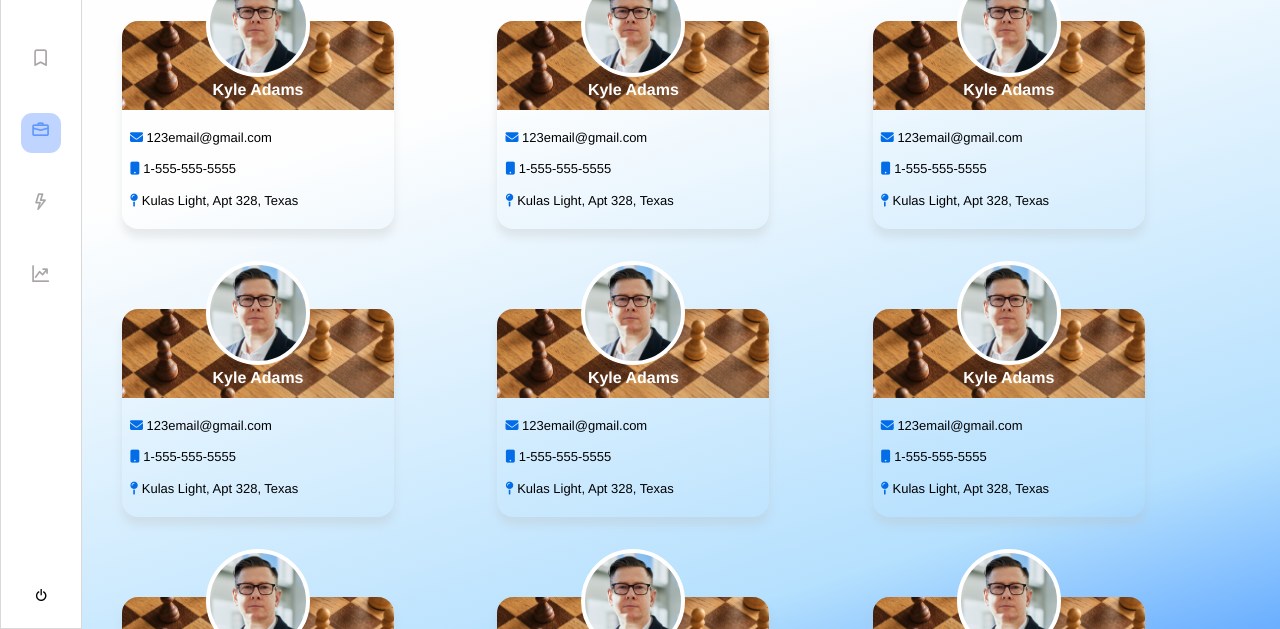
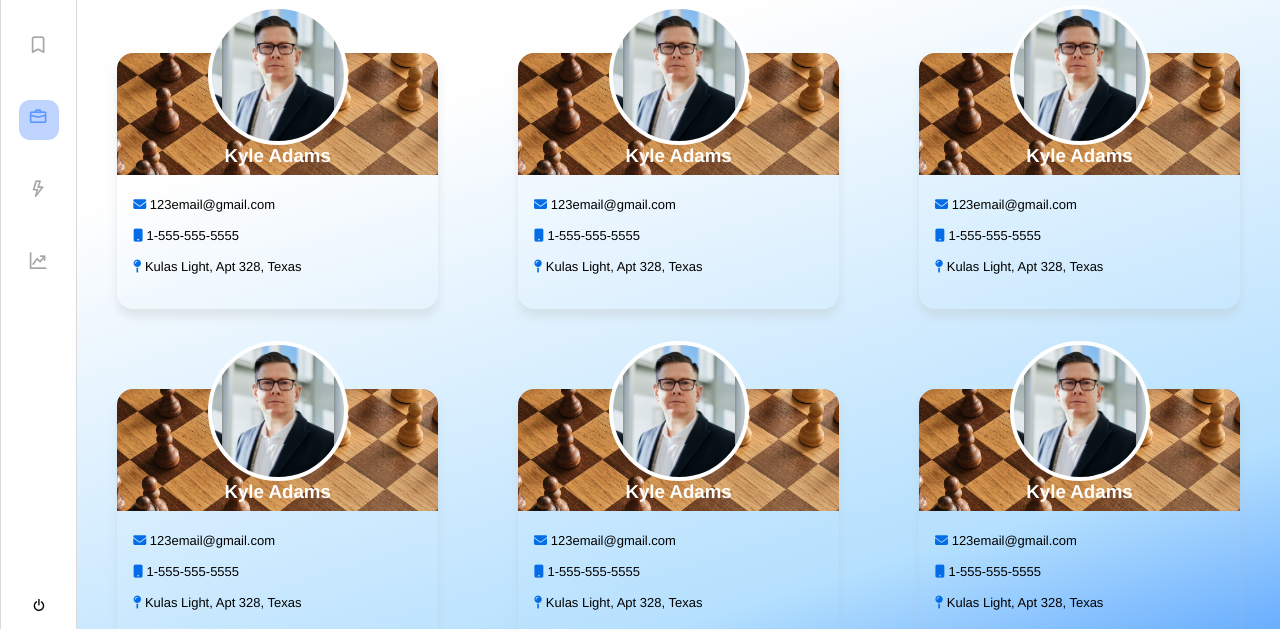
Before and after one commit to Israelramirez9/project-website, a plain HTML site: page index.html in a window 1280 px wide. Shown: the part 171-800 px from the top of the page. Drawn offline with nearby package versions, Linux system fonts and the light colour scheme.

Commit message:
added padding aside and fixed img background card

```diff
--- a/index.html
+++ b/index.html
@@ -16,7 +16,7 @@
         <aside>
             <div>
                 <header>
-                    <a href="./"><img src="./imagenes/sofex_logo.png"></a>
+                    <a href="https://sofex.com.mx/"><img src="./imagenes/sofex_logo.png"></a>
                 </header>
                 <ul>
                     <li><button><i class="bi bi-columns"></i></button></li>
@@ -53,197 +53,217 @@
 
                         <div class="card-header">
                             <div class="card-header-image">
-                                <p>
-                                    Kyle Adams
-                                </p>
+                                <img src="./imagenes/juegodeajedrez.avif">
                             </div>
-
+                            <h3 class="card-header-title">
+                                Kyle Adams
+                            </h3>
                         </div>
-
-                        <div class="info">
+                        <div class="card-info">
                             <p><i class="fa-solid fa-envelope"></i> 123email@gmail.com</p>
                             <p><i class="fa-solid fa-mobile-button"></i> 1-555-555-5555</p>
                             <p><i class="fa-solid fa-map-pin"></i> Kulas Light, Apt 328, Texas</p>
                         </div>
                     </div>
                     <div class="card">
+
                         <div class="card-profile-photo"></div>
+
                         <div class="card-header">
                             <div class="card-header-image">
-                                <p>
-                                    Kyle Adams
-                                </p>
+                                <img src="./imagenes/juegodeajedrez.avif">
                             </div>
-
+                            <h3 class="card-header-title">
+                                Kyle Adams
+                            </h3>
                         </div>
-                        <div class="info">
+                        <div class="card-info">
                             <p><i class="fa-solid fa-envelope"></i> 123email@gmail.com</p>
                             <p><i class="fa-solid fa-mobile-button"></i> 1-555-555-5555</p>
                             <p><i class="fa-solid fa-map-pin"></i> Kulas Light, Apt 328, Texas</p>
                         </div>
                     </div>
                     <div class="card">
+
                         <div class="card-profile-photo"></div>
+
                         <div class="card-header">
                             <div class="card-header-image">
-                                <p>
-                                    Kyle Adams
-                                </p>
+                                <img src="./imagenes/juegodeajedrez.avif">
                             </div>
-
+                            <h3 class="card-header-title">
+                                Kyle Adams
+                            </h3>
                         </div>
-                        <div class="info">
+                        <div class="card-info">
                             <p><i class="fa-solid fa-envelope"></i> 123email@gmail.com</p>
                             <p><i class="fa-solid fa-mobile-button"></i> 1-555-555-5555</p>
                             <p><i class="fa-solid fa-map-pin"></i> Kulas Light, Apt 328, Texas</p>
                         </div>
                     </div>
                     <div class="card">
+
                         <div class="card-profile-photo"></div>
+
                         <div class="card-header">
                             <div class="card-header-image">
-                                <p>
-                                    Kyle Adams
-                                </p>
+                                <img src="./imagenes/juegodeajedrez.avif">
                             </div>
+                            <h3 class="card-header-title">
+                                Kyle Adams
+                            </h3>
+                        </div>
+                        <div class="card-info">
+                            <p><i class="fa-solid fa-envelope"></i> 123email@gmail.com</p>
+                            <p><i class="fa-solid fa-mobile-button"></i> 1-555-555-5555</p>
+                            <p><i class="fa-solid fa-map-pin"></i> Kulas Light, Apt 328, Texas</p>
+                        </div>
+                    </div>
+                    <div class="card">
 
+                        <div class="card-profile-photo"></div>
+
+                        <div class="card-header">
+                            <div class="card-header-image">
+                                <img src="./imagenes/juegodeajedrez.avif">
+                            </div>
+                            <h3 class="card-header-title">
+                                Kyle Adams
+                            </h3>
                         </div>
-                        <div class="info">
+                        <div class="card-info">
+                            <p><i class="fa-solid fa-envelope"></i> 123email@gmail.com</p>
+                            <p><i class="fa-solid fa-mobile-button"></i> 1-555-555-5555</p>
+                            <p><i class="fa-solid fa-map-pin"></i> Kulas Light, Apt 328, Texas</p>
+                        </div>
+                    </div>
+                    <div class="card">
+
+                        <div class="card-profile-photo"></div>
+
+                        <div class="card-header">
+                            <div class="card-header-image">
+                                <img src="./imagenes/juegodeajedrez.avif">
+                            </div>
+                            <h3 class="card-header-title">
+                                Kyle Adams
+                            </h3>
+                        </div>
+                        <div class="card-info">
+                            <p><i class="fa-solid fa-envelope"></i> 123email@gmail.com</p>
+                            <p><i class="fa-solid fa-mobile-button"></i> 1-555-555-5555</p>
+                            <p><i class="fa-solid fa-map-pin"></i> Kulas Light, Apt 328, Texas</p>
+                        </div>
+                    </div>
+                    <div class="card">
+
+                        <div class="card-profile-photo"></div>
+
+                        <div class="card-header">
+                            <div class="card-header-image">
+                                <img src="./imagenes/juegodeajedrez.avif">
+                            </div>
+                            <h3 class="card-header-title">
+                                Kyle Adams
+                            </h3>
+                        </div>
+                        <div class="card-info">
+                            <p><i class="fa-solid fa-envelope"></i> 123email@gmail.com</p>
+                            <p><i class="fa-solid fa-mobile-button"></i> 1-555-555-5555</p>
+                            <p><i class="fa-solid fa-map-pin"></i> Kulas Light, Apt 328, Texas</p>
+                        </div>
+                    </div>
+                    <div class="card">
+
+                        <div class="card-profile-photo"></div>
+
+                        <div class="card-header">
+                            <div class="card-header-image">
+                                <img src="./imagenes/juegodeajedrez.avif">
+                            </div>
+                            <h3 class="card-header-title">
+                                Kyle Adams
+                            </h3>
+                        </div>
+                        <div class="card-info">
+                            <p><i class="fa-solid fa-envelope"></i> 123email@gmail.com</p>
+                            <p><i class="fa-solid fa-mobile-button"></i> 1-555-555-5555</p>
+                            <p><i class="fa-solid fa-map-pin"></i> Kulas Light, Apt 328, Texas</p>
+                        </div>
+                    </div>
+                    <div class="card">
+
+                        <div class="card-profile-photo"></div>
+
+                        <div class="card-header">
+                            <div class="card-header-image">
+                                <img src="./imagenes/juegodeajedrez.avif">
+                            </div>
+                            <h3 class="card-header-title">
+                                Kyle Adams
+                            </h3>
+                        </div>
+                        <div class="card-info">
+                            <p><i class="fa-solid fa-envelope"></i> 123email@gmail.com</p>
+                            <p><i class="fa-solid fa-mobile-button"></i> 1-555-555-5555</p>
+                            <p><i class="fa-solid fa-map-pin"></i> Kulas Light, Apt 328, Texas</p>
+                        </div>
+                    </div>
+                    <div class="card">
+
+                        <div class="card-profile-photo"></div>
+
+                        <div class="card-header">
+                            <div class="card-header-image">
+                                <img src="./imagenes/juegodeajedrez.avif">
+                            </div>
+                            <h3 class="card-header-title">
+                                Kyle Adams
+                            </h3>
+                        </div>
+                        <div class="card-info">
+                            <p><i class="fa-solid fa-envelope"></i> 123email@gmail.com</p>
+                            <p><i class="fa-solid fa-mobile-button"></i> 1-555-555-5555</p>
+                            <p><i class="fa-solid fa-map-pin"></i> Kulas Light, Apt 328, Texas</p>
+                        </div>
+                    </div>
+                    <div class="card">
+
+                        <div class="card-profile-photo"></div>
+
+                        <div class="card-header">
+                            <div class="card-header-image">
+                                <img src="./imagenes/juegodeajedrez.avif">
+                            </div>
+                            <h3 class="card-header-title">
+                                Kyle Adams
+                            </h3>
+                        </div>
+                        <div class="card-info">
+                            <p><i class="fa-solid fa-envelope"></i> 123email@gmail.com</p>
+                            <p><i class="fa-solid fa-mobile-button"></i> 1-555-555-5555</p>
+                            <p><i class="fa-solid fa-map-pin"></i> Kulas Light, Apt 328, Texas</p>
+                        </div>
+                    </div>
+                    <div class="card">
+
+                        <div class="card-profile-photo"></div>
+
+                        <div class="card-header">
+                            <div class="card-header-image">
+                                <img src="./imagenes/juegodeajedrez.avif">
+                            </div>
+                            <h3 class="card-header-title">
+                                Kyle Adams
+                            </h3>
+                        </div>
+                        <div class="card-info">
                             <p><i class="fa-solid fa-envelope"></i> 123email@gmail.com</p>
                             <p><i class="fa-solid fa-mobile-button"></i> 1-555-555-5555</p>
                             <p><i class="fa-solid fa-map-pin"></i> Kulas Light, Apt 328, Texas</p>
                         </div>
                     </div>
 
-                    <div class="card">
-                        <div class="card-profile-photo"></div>
-                        <div class="card-header">
-                            <div class="card-header-image">
-                                <p>
-                                    Kyle Adams
-                                </p>
-                            </div>
-
-                        </div>
-                        <div class="info">
-                            <p><i class="fa-solid fa-envelope"></i> 123email@gmail.com</p>
-                            <p><i class="fa-solid fa-mobile-button"></i> 1-555-555-5555</p>
-                            <p><i class="fa-solid fa-map-pin"></i> Kulas Light, Apt 328, Texas</p>
-                        </div>
-                    </div>
-                    <div class="card">
-                        <div class="card-profile-photo"></div>
-                        <div class="card-header">
-                            <div class="card-header-image">
-                                <p>
-                                    Kyle Adams
-                                </p>
-                            </div>
-
-                        </div>
-                        <div class="info">
-                            <p><i class="fa-solid fa-envelope"></i> 123email@gmail.com</p>
-                            <p><i class="fa-solid fa-mobile-button"></i> 1-555-555-5555</p>
-                            <p><i class="fa-solid fa-map-pin"></i> Kulas Light, Apt 328, Texas</p>
-                        </div>
-                    </div>
-                    <div class="card">
-                        <div class="card-profile-photo"></div>
-                        <div class="card-header">
-                            <div class="card-header-image">
-                                <p>
-                                    Kyle Adams
-                                </p>
-                            </div>
-
-                        </div>
-                        <div class="info">
-                            <p><i class="fa-solid fa-envelope"></i> 123email@gmail.com</p>
-                            <p><i class="fa-solid fa-mobile-button"></i> 1-555-555-5555</p>
-                            <p><i class="fa-solid fa-map-pin"></i> Kulas Light, Apt 328, Texas</p>
-                        </div>
-                    </div>
-                    <div class="card">
-                        <div class="card-profile-photo"></div>
-                        <div class="card-header">
-                            <div class="card-header-image">
-                                <p>
-                                    Kyle Adams
-                                </p>
-                            </div>
-
-                        </div>
-                        <div class="info">
-                            <p><i class="fa-solid fa-envelope"></i> 123email@gmail.com</p>
-                            <p><i class="fa-solid fa-mobile-button"></i> 1-555-555-5555</p>
-                            <p><i class="fa-solid fa-map-pin"></i> Kulas Light, Apt 328, Texas</p>
-                        </div>
-                    </div>
-
-                    <div class="card">
-                        <div class="card-profile-photo"></div>
-                        <div class="card-header">
-                            <div class="card-header-image">
-                                <p>
-                                    Kyle Adams
-                                </p>
-                            </div>
-
-                        </div>
-                        <div class="info">
-                            <p><i class="fa-solid fa-envelope"></i> 123email@gmail.com</p>
-                            <p><i class="fa-solid fa-mobile-button"></i> 1-555-555-5555</p>
-                            <p><i class="fa-solid fa-map-pin"></i> Kulas Light, Apt 328, Texas</p>
-                        </div>
-                    </div>
-                    <div class="card">
-                        <div class="card-profile-photo"></div>
-                        <div class="card-header">
-                            <div class="card-header-image">
-                                <p>
-                                    Kyle Adams
-                                </p>
-                            </div>
-
-                        </div>
-                        <div class="info">
-                            <p><i class="fa-solid fa-envelope"></i> 123email@gmail.com</p>
-                            <p><i class="fa-solid fa-mobile-button"></i> 1-555-555-5555</p>
-                            <p><i class="fa-solid fa-map-pin"></i> Kulas Light, Apt 328, Texas</p>
-                        </div>
-                    </div>
-                    <div class="card">
-                        <div class="card-profile-photo"></div>
-                        <div class="card-header">
-                            <div class="card-header-image">
-                                <p>
-                                    Kyle Adams
-                                </p>
-                            </div>
-
-                        </div>
-                        <div class="info">
-                            <p><i class="fa-solid fa-envelope"></i> 123email@gmail.com</p>
-                            <p><i class="fa-solid fa-mobile-button"></i> 1-555-555-5555</p>
-                            <p><i class="fa-solid fa-map-pin"></i> Kulas Light, Apt 328, Texas</p>
-                        </div>
-                    </div>
-                    <div class="card">
-                        <div class="card-profile-photo"></div>
-                        <div class="card-header">
-                            <div class="card-header-image">
-                                <p>
-                                    Kyle Adams
-                                </p>
-                            </div>
-
-                        </div>
-                        <div class="info">
-                            <p><i class="fa-solid fa-envelope"></i> 123email@gmail.com</p>
-                            <p><i class="fa-solid fa-mobile-button"></i> 1-555-555-5555</p>
-                            <p><i class="fa-solid fa-map-pin"></i> Kulas Light, Apt 328, Texas</p>
-                        </div>
-                    </div>
 
                 </div>
             </article>
--- a/style.css
+++ b/style.css
@@ -17,22 +17,19 @@ aside {
     border: 1px solid rgba(181, 178, 178, 0.5);
     border-top: 0;
     width: 5rem;
+    height: 100%;
     display: flex;
     flex-direction: column;
     justify-content: space-between;
 }
 
 aside header {
-    margin-top:1rem;
-    padding: 1rem;
+    padding: 1.2rem 20%;
 }
 header a img{
-    width: 3rem;
-    height: 3rem;
+    width: 100%;
+    height: 100%;
 }
-
-
-
 aside ul {
     list-style: none;
     display: flex;
@@ -73,7 +70,7 @@ aside [class*=" bi-"]::before {
 }
 
 .power-off {
-    padding: 1.5rem;
+    padding: 20%;
 }
 .power-off button {
     border: none;
@@ -94,7 +91,7 @@ nav {
 nav ul {
     list-style: none;
     display: flex;
-    margin:0 13% 0 0;
+    margin:0 5% 0 0;
 }
 nav i {
     color: black;
@@ -130,7 +127,7 @@ h1 {
 
 .icons-format {
     list-style: none;
-    margin: auto 12% auto 0;
+    margin: auto 4% auto 0;
     width: 4rem;
     padding: 0;
     height: 2rem;
@@ -165,17 +162,15 @@ article .bi {
 .users {
     display: grid;
     gap: 3rem;
-    grid-template-columns: repeat(auto-fill, minmax(19rem, 1fr));
+    grid-template-columns: repeat(auto-fill, minmax(17rem, 1fr));
     height: 100%;
-    width: 90%;
-    margin: 0;
+    margin: 2rem 0;
     padding: 1.5rem;
 
 }
 
 .card {
-    width: 17rem;
-    height: 13rem;
+    height: 16rem;
     margin: 1rem;
     border-radius: 1rem;
     display: flex;
@@ -193,7 +188,7 @@ transform: scale(1.1);
     box-shadow: 0 0.5rem 0.5rem rgba(8, 127, 167, 0.5);
 }
 .card-header{
-    height: 45%;
+    height: 50%;
     width: 100%;
     position: relative;
     border-top-left-radius: 1rem;
@@ -205,34 +200,37 @@ transform: scale(1.1);
     width: 100%;
     height: 100%;
     background-image: url("./imagenes/juegodeajedrez.avif");
-    background-size: 18rem;
+}
+.card-header-image img{
+   width: 100%;
+
 }
 
-.card-header p {
-    top:50%;
+.card-header h3 {
+    top:60%;
     position: relative;
     color: white;
     font-weight: 900;
 }
 
-.info {
+.card-info {
     margin-top: 4%;
-    height: 55%;
+    height: 50%;
     width: 100%;
 }
 
-.info p {
-    padding: 0.1rem 0.1rem 0.1rem 0.5rem;
+.card-info p {
+    padding: 0.1rem 0.1rem 0.1rem 1rem;
     font-size: small;
     text-align: left;
 
 }
 
-.info>p {
+.card-info>p {
     margin-top: 0.5rem;
 }
 
-.info i {
+.card-info i {
     color: rgb(3, 109, 231);
 }
 
@@ -241,8 +239,8 @@ transform: scale(1.1);
     background-color: bisque;
     z-index: 10;
     border-radius: 50%;
-    width: 6rem;
-    height: 6rem;
+    width: 8.25rem;
+    height: 8.25rem;
     top: -3rem;
     border: 0.25rem solid white;
     background-image: url("./imagenes/profilePhoto.jpg");
```
Also changed, not shown: imagenes/background-img.png (added).
